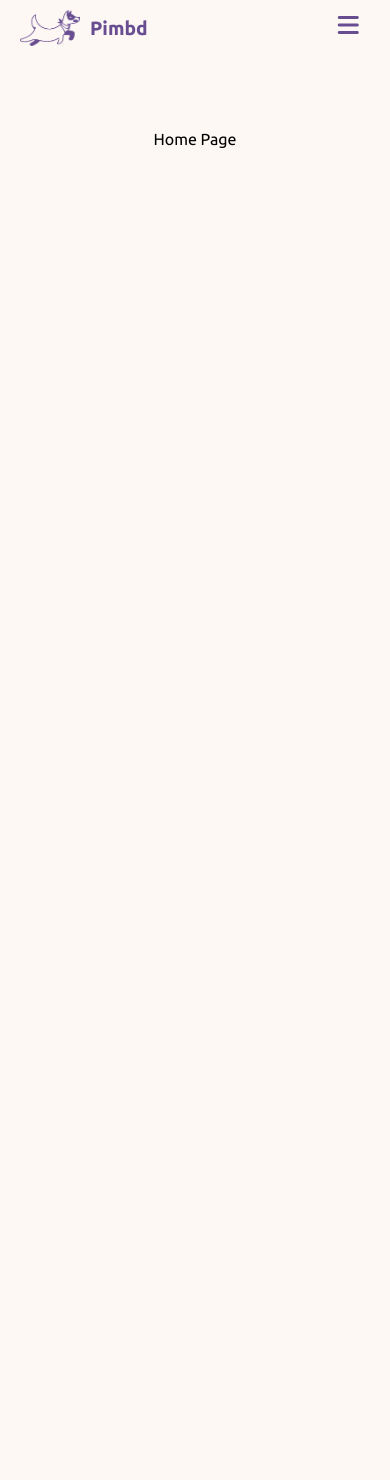
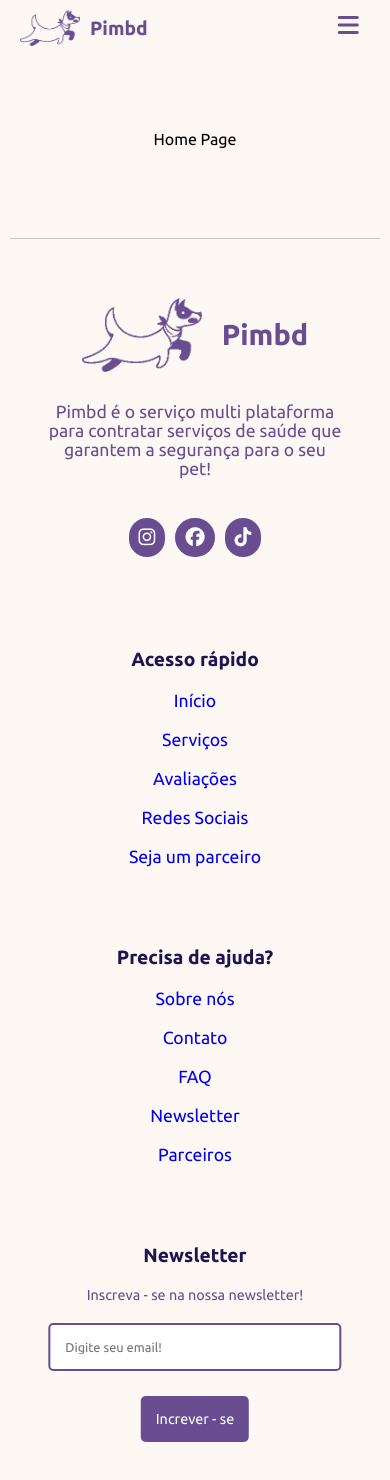
Before and after one commit to Pimbad/pimbad-landing-page, a React (Create React App) app: page / in a window 390 px wide. Shown: the top 1480 px of the page. Before the commit the page ends 844 px from the top, so only its background shows below. Built offline with nearby package versions, Linux system fonts and the light colour scheme.

Commit message:
feature: add footer responsive style (#3)

```diff
--- a/src/components/footer/footer.component.css
+++ b/src/components/footer/footer.component.css
@@ -2,7 +2,8 @@ footer{
     width: 100vw;
     height: 350px;
     bottom: 0;
-    position: absolute;
+    position: relative;
+    margin-top: 50px;
     display: flex;
     align-items: center;
     justify-content: center;
@@ -45,7 +46,6 @@ footer{
 }
 
 .footer-first-item i{
-    margin-top: 20px;
     padding: 10px;
     margin-left: 10px;
     background: var(--button-title-color);
@@ -138,3 +138,78 @@ footer{
     text-decoration: underline;
     color: var(--button-title-color) !important;
 }
+
+.footer-icons{
+    margin-top: 20px;
+    width: 300px;
+    height: 40px;
+}
+
+@media (max-width: 1500px){
+    .footer-first-item p{
+        width: 80%;
+    }
+}
+
+@media(max-width: 1100px){
+    footer{
+        height: 1300px;
+    }
+
+    .footer-itens{
+        flex-direction: column;
+    }
+
+    .footer-first-item{
+        margin-left: 0px !important;
+        display: flex;
+        align-items: center;
+        justify-content: center;
+        flex-direction: column;
+        margin-top: 0px !important;
+    }
+
+    .footer-first-item p{
+        margin-top: 30px !important;
+        font-size: 1.1rem !important;
+    }
+
+    .footer-item{
+        margin-top: 80px;
+    }
+
+    .footer-item h4{
+        margin-left: 50%;
+        transform: translateX(-50%);
+        text-align: center;
+    }
+
+    .footer-item ul{
+        margin-left: 50%;
+        transform: translateX(-50%);
+        text-align: center;
+    }
+
+    .footer-item p{
+        text-align: center;
+    }
+
+    .footer-item input{
+        margin-left: 50%;
+        transform: translateX(-50%);
+        margin-top: 20px;
+        width: 70%;
+    }
+
+    .footer-item button{
+        margin-left: 50%;
+        transform: translateX(-50%);
+    }
+
+    .footer-icons{
+        display: flex;
+        align-items: center;
+        justify-content: center;
+        margin-top: 40px;
+    }
+}
--- a/src/components/footer/footer.component.tsx
+++ b/src/components/footer/footer.component.tsx
@@ -14,6 +14,7 @@ const Footer = () => {
                         Pimbd é o serviço multi plataforma para contratar serviços de saúde
                         que garantem a segurança para o seu pet!
                     </p>
+                    <div className='footer-icons'>
                         <a href='https://www.instagram.com'>
                             <i className='fa-brands fa-instagram footer-first-icon'></i>
                         </a>
@@ -23,6 +24,7 @@ const Footer = () => {
                         <a href='https://tiktok.com'>
                             <i className='fa-brands fa-tiktok'></i>
                         </a>
+                    </div>
                 </div>
                 <div className='footer-item'>
                     <h4>Acesso rápido</h4>
@@ -48,7 +50,7 @@ const Footer = () => {
                     <h4>Newsletter</h4>
                     <p>Inscreva - se na nossa newsletter!</p>
                     <input type="text" name='newsletter_email' placeholder='Digite seu email!'/>
-
+                    <br />
                     <button>Increver - se</button>
                 </div>
             </div>
--- a/src/components/header/header.component.css
+++ b/src/components/header/header.component.css
@@ -127,6 +127,7 @@ header{
     background: rgba(0, 0, 0, .85);
     transition: .5s;
     display: none;
+    z-index: 5;
 }
 
 .responsive-menu-content{
@@ -136,6 +137,7 @@ header{
     position: fixed;
     margin-left: -100vw;
     transition: .5s;
+    z-index: 10;
 }
 
 .responsive-menu-close{
@@ -180,10 +182,6 @@ header{
 }
 
 @media (max-width: 1000px){
-    footer{
-        display: none !important;
-    }
-
     .default-header-content{
         display: none !important;
     }
--- a/src/index.css
+++ b/src/index.css
@@ -16,7 +16,11 @@
     font-stretch: normal;
 }
 
+html{
+    overflow-x: hidden !important;
+}
+
 body{
-    overflow-x: hidden;
+    overflow-x: hidden !important;
     background-color: var(--secondary-background-color);
 }
```
Lines whose indentation alone changed are shown as unchanged.
